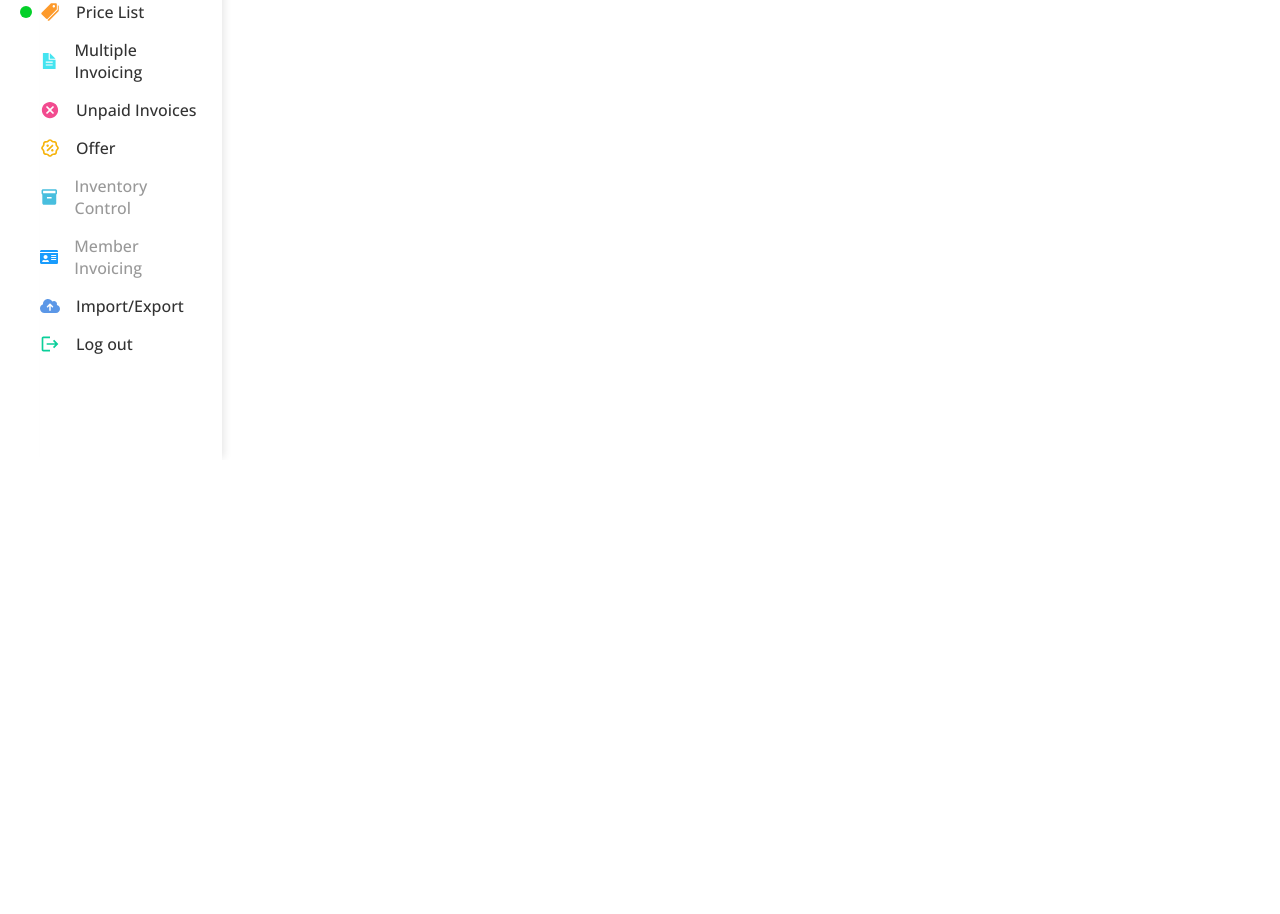
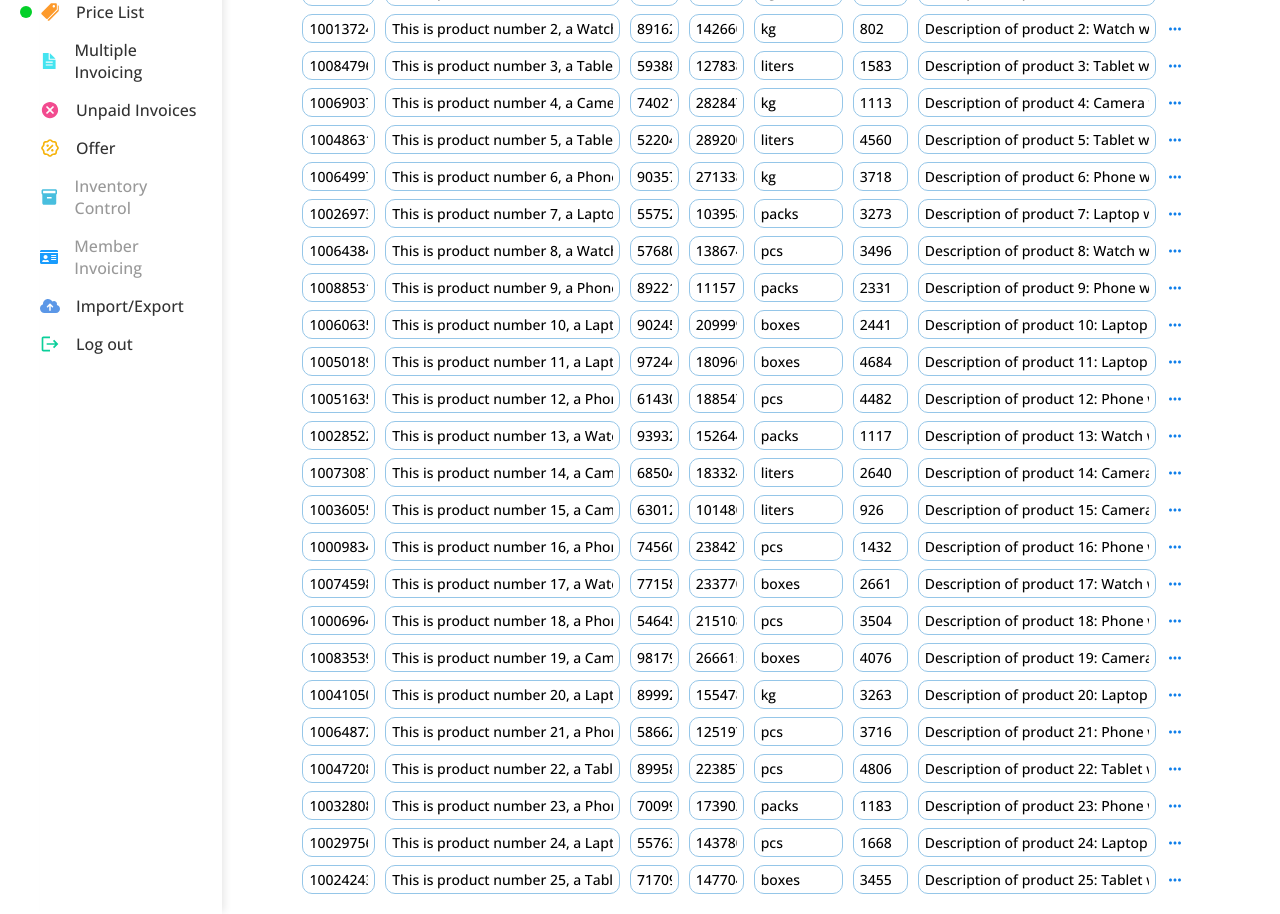
Before and after one commit to nhatkytran/123-fakturera-pricelist, a React (Vite) app: page / in a window 1280 px wide. Shown: the part 340-1254 px from the top of the page. Before the commit the page ends 800 px from the top, so only its background shows below. Built offline with nearby package versions, Linux system fonts and the light colour scheme.

Commit message:
Render a list of articles

```diff
--- a/src/features/pricelist/components/Content/Content.jsx
+++ b/src/features/pricelist/components/Content/Content.jsx
@@ -1,14 +1,257 @@
+import { useState } from 'react';
+
 import Header from './components/Header';
 import Article from './components/Article';
 import styles from './Content.module.css';
 
+const PRICE_LIST = [
+  {
+    articleNo: 1234567890,
+    productService: 'This is a test product with fifty characters this!',
+    inPrice: 900500,
+    price: 1500800,
+    unit: 'kilometers/hour',
+    inStock: 2500600,
+    description: 'This is the description with fifty characters this',
+  },
+  {
+    articleNo: 1002044545,
+    productService: 'This is product number 1, a Watch with New arrival quality for testing purpose!',
+    inPrice: 806747,
+    price: 1738565,
+    unit: 'kg',
+    inStock: 4468,
+    description: 'Description of product 1: Watch which is New arrival, created only for demo dataset.',
+  },
+  {
+    articleNo: 1001372456,
+    productService: 'This is product number 2, a Watch with Discounted quality for testing purpose!',
+    inPrice: 891628,
+    price: 1426600,
+    unit: 'kg',
+    inStock: 802,
+    description: 'Description of product 2: Watch which is Discounted, created only for demo dataset.',
+  },
+  {
+    articleNo: 1008479685,
+    productService: 'This is product number 3, a Tablet with Best seller quality for testing purpose!',
+    inPrice: 593885,
+    price: 1278387,
+    unit: 'liters',
+    inStock: 1583,
+    description: 'Description of product 3: Tablet which is Best seller, created only for demo dataset.',
+  },
+  {
+    articleNo: 1006903709,
+    productService: 'This is product number 4, a Camera with High quality quality for testing purpose!',
+    inPrice: 740215,
+    price: 2828479,
+    unit: 'kg',
+    inStock: 1113,
+    description: 'Description of product 4: Camera which is High quality, created only for demo dataset.',
+  },
+  {
+    articleNo: 1004863180,
+    productService: 'This is product number 5, a Tablet with Best seller quality for testing purpose!',
+    inPrice: 522040,
+    price: 2892003,
+    unit: 'liters',
+    inStock: 4560,
+    description: 'Description of product 5: Tablet which is Best seller, created only for demo dataset.',
+  },
+  {
+    articleNo: 1006499738,
+    productService: 'This is product number 6, a Phone with Discounted quality for testing purpose!',
+    inPrice: 903579,
+    price: 2713380,
+    unit: 'kg',
+    inStock: 3718,
+    description: 'Description of product 6: Phone which is Discounted, created only for demo dataset.',
+  },
+  {
+    articleNo: 1002697382,
+    productService: 'This is product number 7, a Laptop with New arrival quality for testing purpose!',
+    inPrice: 557520,
+    price: 1039583,
+    unit: 'packs',
+    inStock: 3273,
+    description: 'Description of product 7: Laptop which is New arrival, created only for demo dataset.',
+  },
+  {
+    articleNo: 1006438472,
+    productService: 'This is product number 8, a Watch with Limited edition quality for testing purpose!',
+    inPrice: 576801,
+    price: 1386742,
+    unit: 'pcs',
+    inStock: 3496,
+    description: 'Description of product 8: Watch which is Limited edition, created only for demo dataset.',
+  },
+  {
+    articleNo: 1008853153,
+    productService: 'This is product number 9, a Phone with Best seller quality for testing purpose!',
+    inPrice: 892214,
+    price: 1115716,
+    unit: 'packs',
+    inStock: 2331,
+    description: 'Description of product 9: Phone which is Best seller, created only for demo dataset.',
+  },
+  {
+    articleNo: 1006063551,
+    productService: 'This is product number 10, a Laptop with High quality quality for testing purpose!',
+    inPrice: 902457,
+    price: 2099993,
+    unit: 'boxes',
+    inStock: 2441,
+    description: 'Description of product 10: Laptop which is High quality, created only for demo dataset.',
+  },
+  {
+    articleNo: 1005018977,
+    productService: 'This is product number 11, a Laptop with High quality quality for testing purpose!',
+    inPrice: 972449,
+    price: 1809607,
+    unit: 'boxes',
+    inStock: 4684,
+    description: 'Description of product 11: Laptop which is High quality, created only for demo dataset.',
+  },
+  {
+    articleNo: 1005163559,
+    productService: 'This is product number 12, a Phone with Best seller quality for testing purpose!',
+    inPrice: 614305,
+    price: 1885477,
+    unit: 'pcs',
+    inStock: 4482,
+    description: 'Description of product 12: Phone which is Best seller, created only for demo dataset.',
+  },
+  {
+    articleNo: 1002852203,
+    productService: 'This is product number 13, a Watch with Limited edition quality for testing purpose!',
+    inPrice: 939323,
+    price: 1526440,
+    unit: 'packs',
+    inStock: 1117,
+    description: 'Description of product 13: Watch which is Limited edition, created only for demo dataset.',
+  },
+  {
+    articleNo: 1007308766,
+    productService: 'This is product number 14, a Camera with Discounted quality for testing purpose!',
+    inPrice: 685042,
+    price: 1833245,
+    unit: 'liters',
+    inStock: 2640,
+    description: 'Description of product 14: Camera which is Discounted, created only for demo dataset.',
+  },
+  {
+    articleNo: 1003605530,
+    productService: 'This is product number 15, a Camera with New arrival quality for testing purpose!',
+    inPrice: 630125,
+    price: 1014800,
+    unit: 'liters',
+    inStock: 926,
+    description: 'Description of product 15: Camera which is New arrival, created only for demo dataset.',
+  },
+  {
+    articleNo: 1000983436,
+    productService: 'This is product number 16, a Phone with Discounted quality for testing purpose!',
+    inPrice: 745608,
+    price: 2384274,
+    unit: 'pcs',
+    inStock: 1432,
+    description: 'Description of product 16: Phone which is Discounted, created only for demo dataset.',
+  },
+  {
+    articleNo: 1007459810,
+    productService: 'This is product number 17, a Watch with New arrival quality for testing purpose!',
+    inPrice: 771585,
+    price: 2337707,
+    unit: 'boxes',
+    inStock: 2661,
+    description: 'Description of product 17: Watch which is New arrival, created only for demo dataset.',
+  },
+  {
+    articleNo: 1000696437,
+    productService: 'This is product number 18, a Phone with New arrival quality for testing purpose!',
+    inPrice: 546451,
+    price: 2151088,
+    unit: 'pcs',
+    inStock: 3504,
+    description: 'Description of product 18: Phone which is New arrival, created only for demo dataset.',
+  },
+  {
+    articleNo: 1008353953,
+    productService: 'This is product number 19, a Camera with Limited edition quality for testing purpose!',
+    inPrice: 981798,
+    price: 2666156,
+    unit: 'boxes',
+    inStock: 4076,
+    description: 'Description of product 19: Camera which is Limited edition, created only for demo dataset.',
+  },
+  {
+    articleNo: 1004105034,
+    productService: 'This is product number 20, a Laptop with Best seller quality for testing purpose!',
+    inPrice: 899928,
+    price: 1554787,
+    unit: 'kg',
+    inStock: 3263,
+    description: 'Description of product 20: Laptop which is Best seller, created only for demo dataset.',
+  },
+  {
+    articleNo: 1006487280,
+    productService: 'This is product number 21, a Phone with Limited edition quality for testing purpose!',
+    inPrice: 586624,
+    price: 1251973,
+    unit: 'pcs',
+    inStock: 3716,
+    description: 'Description of product 21: Phone which is Limited edition, created only for demo dataset.',
+  },
+  {
+    articleNo: 1004720831,
+    productService: 'This is product number 22, a Tablet with High quality quality for testing purpose!',
+    inPrice: 899581,
+    price: 2238578,
+    unit: 'pcs',
+    inStock: 4806,
+    description: 'Description of product 22: Tablet which is High quality, created only for demo dataset.',
+  },
+  {
+    articleNo: 1003280849,
+    productService: 'This is product number 23, a Phone with High quality quality for testing purpose!',
+    inPrice: 700999,
+    price: 1739024,
+    unit: 'packs',
+    inStock: 1183,
+    description: 'Description of product 23: Phone which is High quality, created only for demo dataset.',
+  },
+  {
+    articleNo: 1002975647,
+    productService: 'This is product number 24, a Laptop with High quality quality for testing purpose!',
+    inPrice: 557638,
+    price: 1437800,
+    unit: 'pcs',
+    inStock: 1668,
+    description: 'Description of product 24: Laptop which is High quality, created only for demo dataset.',
+  },
+  {
+    articleNo: 1002424326,
+    productService: 'This is product number 25, a Tablet with Best seller quality for testing purpose!',
+    inPrice: 717099,
+    price: 1477045,
+    unit: 'boxes',
+    inStock: 3455,
+    description: 'Description of product 25: Tablet which is Best seller, created only for demo dataset.',
+  },
+];
+
 /** Content component. */
 export default function Content() {
+  const [activeIndex] = useState(0);
+
   return (
     <div className={styles.content}>
       <Header />
       <div className={styles.table}>
-        <Article />
+        {PRICE_LIST.map((article, index) => (
+          <Article key={article.articleNo} article={article} isActive={index === activeIndex} />
+        ))}
       </div>
     </div>
   );
--- a/src/features/pricelist/components/Content/Content.module.css
+++ b/src/features/pricelist/components/Content/Content.module.css
@@ -8,3 +8,9 @@
   display: grid;
   grid-template-columns: 0.09fr 0.29fr 0.06fr 0.068fr 0.11fr 0.068fr 0.294fr 0.02fr;
 }
+
+.table {
+  display: flex;
+  flex-direction: column;
+  gap: 8px;
+}
--- a/src/features/pricelist/components/Content/components/Article/Article.jsx
+++ b/src/features/pricelist/components/Content/components/Article/Article.jsx
@@ -5,30 +5,27 @@ import clsx from 'clsx';
 import stylesContent from '@/features/pricelist/components/Content/Content.module.css';
 import styles from './Article.module.css';
 
-/** Article component. */
-export default function Article() {
+/**
+ * Article component.
+ * @param {Object} props Props object.
+ * @param {Object} props.article Article object.
+ * @param {boolean} props.isActive Is active article.
+ */
+export default function Article({ article, isActive }) {
+  const { articleNo, productService, inPrice, price, unit, inStock, description } = article;
+
   return (
-    <div className={clsx(stylesContent.gridTemplate, styles.tableRow)}>
+    <div className={clsx(stylesContent.gridTemplate, styles.tableRow, isActive && styles.active)}>
       <FaArrowRightLong size={18} color="#0f7ee9" className={styles.tableRowArrow} />
-      <input className={styles.tableCell} type="number" name="articleNo" value={1234567890} />
-      <input
-        className={styles.tableCell}
-        type="text"
-        name="productService"
-        value={'This is a test product with fifty characters this!'}
-      />
-      <input className={styles.tableCell} type="number" name="inPrice" value={900500} />
-      <input className={styles.tableCell} type="number" name="price" value={1500800} />
-      <input className={styles.tableCell} type="text" name="unit" value={'kilometers/hour'} />
-      <input className={styles.tableCell} type="number" name="inStock" value={2500600} />
-      <input
-        className={styles.tableCell}
-        type="text"
-        name="description"
-        value={'This is the description with fifty characters this'}
-      />
+      <input className={styles.tableCell} type="number" name="articleNo" value={articleNo} />
+      <input className={styles.tableCell} type="text" name="productService" value={productService} />
+      <input className={styles.tableCell} type="number" name="inPrice" value={inPrice} />
+      <input className={styles.tableCell} type="number" name="price" value={price} />
+      <input className={styles.tableCell} type="text" name="unit" value={unit} />
+      <input className={styles.tableCell} type="number" name="inStock" value={inStock} />
+      <input className={styles.tableCell} type="text" name="description" value={description} />
       <div className={styles.tableCellIcon}>
-        <MdMoreHoriz size={18} color="#0f7ee9" />
+        <MdMoreHoriz size={18} />
       </div>
     </div>
   );
--- a/src/features/pricelist/components/Content/components/Article/Article.module.css
+++ b/src/features/pricelist/components/Content/components/Article/Article.module.css
@@ -3,7 +3,12 @@
   position: relative;
 }
 
+.tableRow.active .tableRowArrow {
+  display: block;
+}
+
 .tableRowArrow {
+  display: none;
   position: absolute;
   left: -16px;
   top: 50%;
@@ -14,6 +19,7 @@
   width: 100%;
   padding: var(--spacing-sm) calc(var(--spacing-xs) * 3);
   font-size: var(--font-size-md);
+  font-weight: 500;
   border: 1px solid var(--main-extra-light-blue);
   border-radius: calc(var(--spacing-lg) - 2px);
 }
@@ -22,5 +28,6 @@
   display: flex;
   align-items: center;
   justify-content: center;
+  color: var(--main-dark-blue);
   cursor: pointer;
 }
--- a/src/shared/styles/index.css
+++ b/src/shared/styles/index.css
@@ -33,6 +33,7 @@
   --main-light-green: #2bce49;
   --main-gray: #ececec;
   --main-dark-gray: #bababa;
+  --main-extra-dark-gray: #747474;
 }
 
 *,
```
